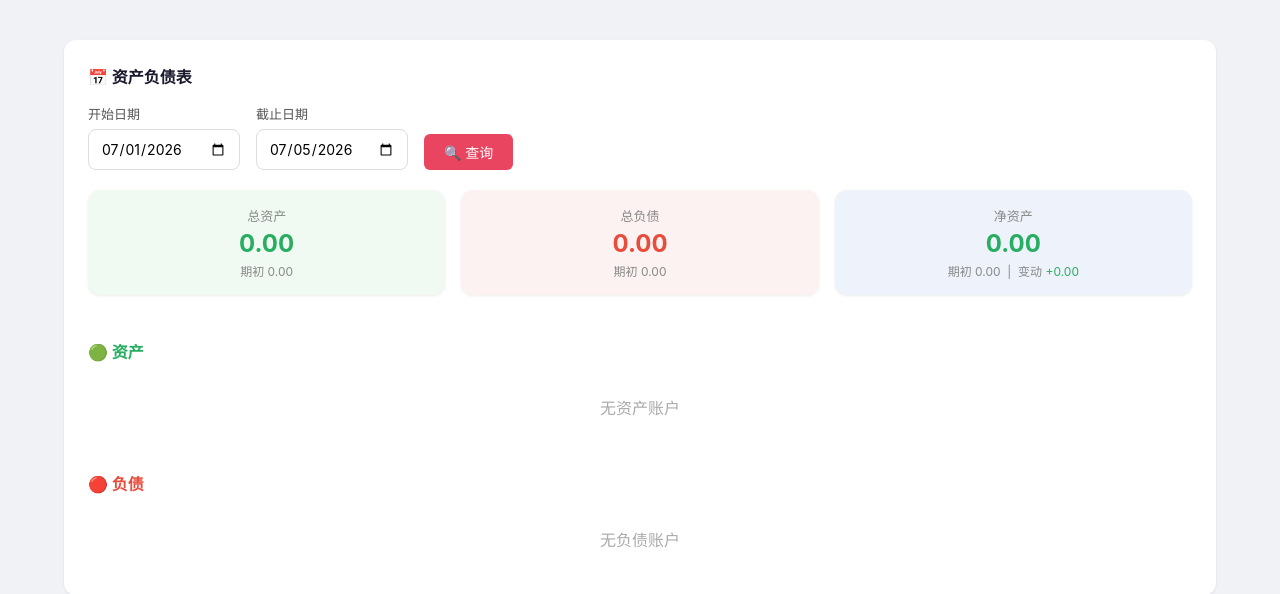
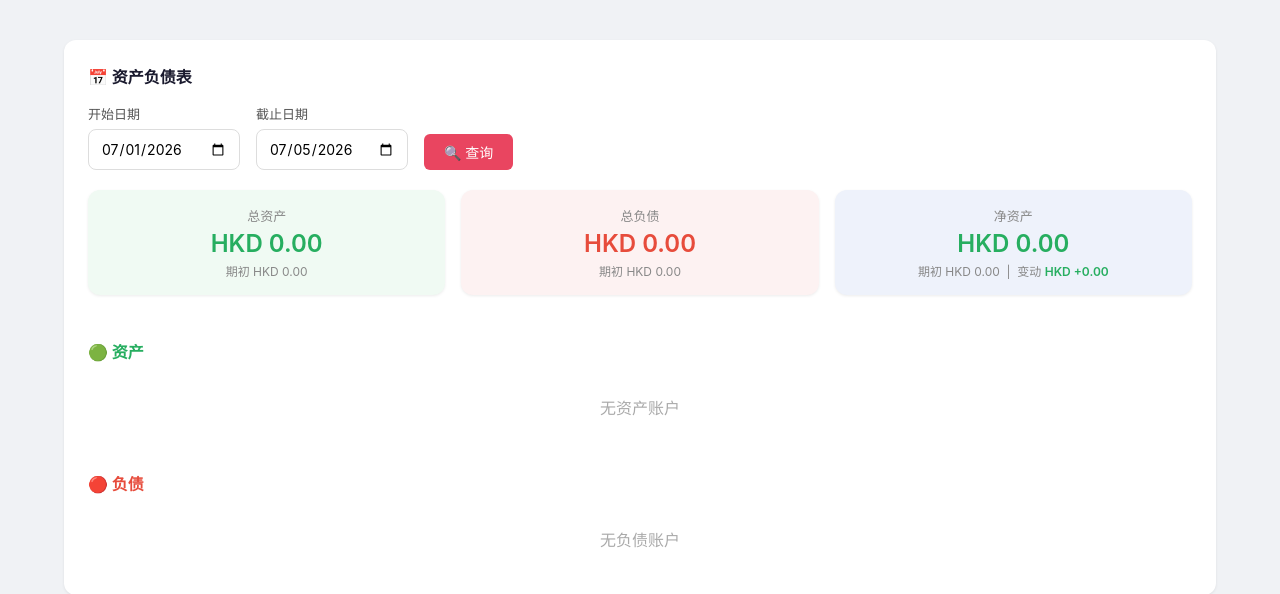
Before and after one commit to DavidAndWisteria/deepseek_ledger, a Flask app: page /accounts in a window 1280 px wide. Shown: the part 332-926 px from the top of the page. Run offline with Flask 3, Linux system fonts and the light colour scheme; a user stored in the database is signed in; tables that the repository leaves empty hold one stand-in row (values such as "Sample post"); some libraries are stand-ins or nearby versions.

Commit message:
[0.3.2] update account overview page layout

```diff
--- a/app/routes/accounts.py
+++ b/app/routes/accounts.py
@@ -190,8 +190,10 @@
             'is_closed': account.account_close_date is not None,
             '_raw_start': balance_start,
             '_raw_end': balance_end,
-            '_has_fx': bool(balance_end_record and balance_end_record.account_fx_currency_name),
-            '_account_fx_amount': balance_end_record.account_fx_amount if balance_end_record else None,
+            '_has_fx_start': bool(balance_start_record and balance_start_record.account_fx_currency_name),
+            '_account_fx_amount_start': balance_start_record.account_fx_amount if balance_start_record else None,
+            '_has_fx_end': bool(balance_end_record and balance_end_record.account_fx_currency_name),
+            '_account_fx_amount_end': balance_end_record.account_fx_amount if balance_end_record else None,
             '_account_fx_cost_rate': balance_end_record.account_fx_cost_rate if balance_end_record else None,
         }
 
--- a/app/templates/accounts.html
+++ b/app/templates/accounts.html
@@ -54,33 +54,33 @@
         <div style="display: grid; grid-template-columns: repeat(auto-fit, minmax(180px, 1fr)); gap: 16px; margin-bottom: 24px;">
             <div class="card" style="text-align: center; padding: 16px; background: #f0faf3;">
                 <div style="font-size: 13px; color: #888; margin-bottom: 4px;">总资产</div>
-                <div style="font-size: 24px; font-weight: 700; color: #27ae60;">
-                    {{ "%.2f"|format(balance_sheet.total_asset_end) }}
+                <div class="text-income" style="font-size: 24px;">
+                    HKD {{ balance_sheet.total_asset_end|amt }}
                 </div>
                 <div style="font-size: 12px; color: #888; margin-top: 4px;">
-                    期初 {{ "%.2f"|format(balance_sheet.total_asset_start) }}
+                    期初 HKD {{ balance_sheet.total_asset_start|amt }}
                 </div>
             </div>
             <div class="card" style="text-align: center; padding: 16px; background: #fdf2f2;">
                 <div style="font-size: 13px; color: #888; margin-bottom: 4px;">总负债</div>
-                <div style="font-size: 24px; font-weight: 700; color: #e74c3c;">
-                    {{ "%.2f"|format(balance_sheet.total_liability_end) }}
+                <div class="text-expense" style="font-size: 24px;">
+                    HKD {{ balance_sheet.total_liability_end|amt }}
                 </div>
                 <div style="font-size: 12px; color: #888; margin-top: 4px;">
-                    期初 {{ "%.2f"|format(balance_sheet.total_liability_start) }}
+                    期初 HKD {{ balance_sheet.total_liability_start|amt }}
                 </div>
             </div>
             <div class="card" style="text-align: center; padding: 16px; background: #eef2fb;">
                 <div style="font-size: 13px; color: #888; margin-bottom: 4px;">净资产</div>
-                <div style="font-size: 24px; font-weight: 700; color: {{ '#27ae60' if balance_sheet.net_worth_end >= 0 else '#e74c3c' }};">
-                    {{ "%.2f"|format(balance_sheet.net_worth_end) }}
+                <div class="{{ 'text-income' if balance_sheet.net_worth_end >= 0 else 'text-expense' }}" style="font-size: 24px;">
+                    HKD {{ balance_sheet.net_worth_end|amt }}
                 </div>
                 <div style="font-size: 12px; color: #888; margin-top: 4px;">
-                    期初 {{ "%.2f"|format(balance_sheet.net_worth_start) }}
+                    期初 HKD {{ balance_sheet.net_worth_start|amt }}
                     &nbsp;|&nbsp;
                     变动
-                    <span style="color: {{ '#27ae60' if balance_sheet.net_worth_change >= 0 else '#e74c3c' }};">
-                        {{ '%+.2f'|format(balance_sheet.net_worth_change) }}
+                    <span class="{{ 'text-income' if balance_sheet.net_worth_change >= 0 else 'text-expense' }}">
+                        HKD {{ balance_sheet.net_worth_change|amt(signed=True) }}
                     </span>
                 </div>
             </div>
@@ -137,13 +137,13 @@
                                 <strong>{{ t }}</strong>
                                 <span style="color: #999; font-size: 12px; margin-left: 6px;">({{ items|length }})</span>
                             </td>
-                            <td style="text-align: right;">{{ "%.2f"|format(type_start) }}</td>
+                            <td style="text-align: right;"><span class="text-income">HKD {{ type_start|amt }}</span></td>
                             <td style="text-align: right; color: #999; font-size: 11px;">{{ bs_pct(type_start, total_asset_start) }}</td>
-                            <td style="text-align: right;">{{ "%.2f"|format(type_end) }}</td>
+                            <td style="text-align: right;"><span class="text-income">HKD {{ type_end|amt }}</span></td>
                             <td style="text-align: right; color: #999; font-size: 11px;">{{ bs_pct(type_end, total_asset_end) }}</td>
                             <td style="text-align: right;">
-                                <span style="color: {{ '#27ae60' if type_change >= 0 else '#e74c3c' }};">
-                                    {{ '%+.2f'|format(type_change) }}
+                                <span class="{{ 'text-income' if type_change >= 0 else 'text-expense' }}">
+                                    HKD {{ type_change|amt(signed=True) }}
                                 </span>
                             </td>
                         </tr>
@@ -153,17 +153,31 @@
                                 <span style="font-size: 11px; color: #aaa;">{{ item.owner }} · {{ item.custodian }}</span>
                                 <span style="font-size: 13px;">{{ item.name }}</span>
                                 <span style="color: #999;">({{ item.currency }})</span>
-                                {% if item._has_fx and item._account_fx_amount %}
-                                <br><span style="font-size: 11px; color: #666;">外汇: {{ item.currency }} {{ "%.2f"|format(item._account_fx_amount) }}
+                                {% if item._has_fx_end and item._account_fx_amount_end %}
+                                <br><span class="text-income" style="font-size: 11px;">{{ item.currency }} {{ item._account_fx_amount_end|amt }}</span>
                                 {% endif %}
                             </td>
-                            <td style="text-align: right;">{{ "%.2f"|format(item.balance_start) }}</td>
+                            <td style="text-align: right;">
+                                {% if item._has_fx_start and item._account_fx_amount_start %}
+                                <span class="text-income">{{ item.currency }} {{ item._account_fx_amount_start|amt }}</span>
+                                <br><span style="font-size: 11px; color: #999;">HKD {{ item.balance_start|amt }}</span>
+                                {% else %}
+                                <span class="text-income">HKD {{ item.balance_start|amt }}</span>
+                                {% endif %}
+                            </td>
                             <td style="text-align: right; color: #999; font-size: 11px;">{{ bs_pct(item.balance_start, total_asset_start) }}</td>
-                            <td style="text-align: right;">{{ "%.2f"|format(item.balance_end) }}</td>
+                            <td style="text-align: right;">
+                                {% if item._has_fx_end and item._account_fx_amount_end %}
+                                <span class="text-income">{{ item.currency }} {{ item._account_fx_amount_end|amt }}</span>
+                                <br><span style="font-size: 11px; color: #999;">HKD {{ item.balance_end|amt }}</span>
+                                {% else %}
+                                <span class="text-income">HKD {{ item.balance_end|amt }}</span>
+                                {% endif %}
+                            </td>
                             <td style="text-align: right; color: #999; font-size: 11px;">{{ bs_pct(item.balance_end, total_asset_end) }}</td>
                             <td style="text-align: right;">
-                                <span style="color: {{ '#27ae60' if item.change >= 0 else '#e74c3c' }};">
-                                    {{ '%+.2f'|format(item.change) }}
+                                <span class="{{ 'text-income' if item.change >= 0 else 'text-expense' }}">
+                                    HKD {{ item.change|amt(signed=True) }}
                                 </span>
                             </td>
                         </tr>
@@ -174,12 +188,14 @@
                     <tfoot>
                         <tr style="font-weight: 700; background: #f0faf3;">
                             <td>资产合计</td>
-                            <td style="text-align: right;">{{ "%.2f"|format(total_asset_start) }}</td>
+                            <td style="text-align: right;"><span class="text-income">HKD {{ total_asset_start|amt }}</span></td>
                             <td style="text-align: right;">100%</td>
-                            <td style="text-align: right;">{{ "%.2f"|format(total_asset_end) }}</td>
+                            <td style="text-align: right;"><span class="text-income">HKD {{ total_asset_end|amt }}</span></td>
                             <td style="text-align: right;">100%</td>
                             <td style="text-align: right;">
-                                {{ '%+.2f'|format(total_asset_end - total_asset_start) }}
+                                <span class="{{ 'text-income' if (total_asset_end - total_asset_start) >= 0 else 'text-expense' }}">
+                                    HKD {{ (total_asset_end - total_asset_start)|amt(signed=True) }}
+                                </span>
                             </td>
                         </tr>
                     </tfoot>
@@ -219,13 +235,13 @@
                                 <strong>{{ t }}</strong>
                                 <span style="color: #999; font-size: 12px; margin-left: 6px;">({{ items|length }})</span>
                             </td>
-                            <td style="text-align: right;">{{ "%.2f"|format(type_start) }}</td>
+                            <td style="text-align: right;"><span class="text-expense">HKD {{ type_start|amt }}</span></td>
                             <td style="text-align: right; color: #999; font-size: 11px;">{{ bs_pct(type_start, total_liability_start) }}</td>
-                            <td style="text-align: right;">{{ "%.2f"|format(type_end) }}</td>
+                            <td style="text-align: right;"><span class="text-expense">HKD {{ type_end|amt }}</span></td>
                             <td style="text-align: right; color: #999; font-size: 11px;">{{ bs_pct(type_end, total_liability_end) }}</td>
                             <td style="text-align: right;">
-                                <span style="color: {{ '#e74c3c' if type_change > 0 else '#27ae60' }};">
-                                    {{ '%+.2f'|format(type_change) }}
+                                <span class="{{ 'text-expense' if type_change > 0 else 'text-income' }}">
+                                    HKD {{ type_change|amt(signed=True) }}
                                 </span>
                             </td>
                         </tr>
@@ -235,17 +251,31 @@
                                 <span style="font-size: 11px; color: #aaa;">{{ item.owner }} · {{ item.custodian }}</span>
                                 <span style="font-size: 13px;">{{ item.name }}</span>
                                 <span style="color: #999;">({{ item.currency }})</span>
-                                {% if item._has_fx and item._account_fx_amount %}
-                                <br><span style="font-size: 11px; color: #666;">外汇: {{ item.currency }} {{ "%.2f"|format(item._account_fx_amount) }}</span>
+                                {% if item._has_fx_end and item._account_fx_amount_end %}
+                                <br><span class="text-expense" style="font-size: 11px;">{{ item.currency }} {{ item._account_fx_amount_end|amt }}</span>
                                 {% endif %}
                             </td>
-                            <td style="text-align: right;">{{ "%.2f"|format(item.balance_start) }}</td>
+                            <td style="text-align: right;">
+                                {% if item._has_fx_start and item._account_fx_amount_start %}
+                                <span class="text-expense">{{ item.currency }} {{ item._account_fx_amount_start|amt }}</span>
+                                <br><span style="font-size: 11px; color: #999;">HKD {{ item.balance_start|amt }}</span>
+                                {% else %}
+                                <span class="text-expense">HKD {{ item.balance_start|amt }}</span>
+                                {% endif %}
+                            </td>
                             <td style="text-align: right; color: #999; font-size: 11px;">{{ bs_pct(item.balance_start, total_liability_start) }}</td>
-                            <td style="text-align: right;">{{ "%.2f"|format(item.balance_end) }}</td>
+                            <td style="text-align: right;">
+                                {% if item._has_fx_end and item._account_fx_amount_end %}
+                                <span class="text-expense">{{ item.currency }} {{ item._account_fx_amount_end|amt }}</span>
+                                <br><span style="font-size: 11px; color: #999;">HKD {{ item.balance_end|amt }}</span>
+                                {% else %}
+                                <span class="text-expense">HKD {{ item.balance_end|amt }}</span>
+                                {% endif %}
+                            </td>
                             <td style="text-align: right; color: #999; font-size: 11px;">{{ bs_pct(item.balance_end, total_liability_end) }}</td>
                             <td style="text-align: right;">
-                                <span style="color: {{ '#e74c3c' if item.change > 0 else '#27ae60' }};">
-                                    {{ '%+.2f'|format(item.change) }}
+                                <span class="{{ 'text-expense' if item.change > 0 else 'text-income' }}">
+                                    HKD {{ item.change|amt(signed=True) }}
                                 </span>
                             </td>
                         </tr>
@@ -256,12 +286,14 @@
                     <tfoot>
                         <tr style="font-weight: 700; background: #fdf2f2;">
                             <td>负债合计</td>
-                            <td style="text-align: right;">{{ "%.2f"|format(total_liability_start) }}</td>
+                            <td style="text-align: right;"><span class="text-expense">HKD {{ total_liability_start|amt }}</span></td>
                             <td style="text-align: right;">100%</td>
-                            <td style="text-align: right;">{{ "%.2f"|format(total_liability_end) }}</td>
+                            <td style="text-align: right;"><span class="text-expense">HKD {{ total_liability_end|amt }}</span></td>
                             <td style="text-align: right;">100%</td>
                             <td style="text-align: right;">
-                                {{ '%+.2f'|format(total_liability_end - total_liability_start) }}
+                                <span class="{{ 'text-expense' if (total_liability_end - total_liability_start) > 0 else 'text-income' }}">
+                                    HKD {{ (total_liability_end - total_liability_start)|amt(signed=True) }}
+                                </span>
                             </td>
                         </tr>
                     </tfoot>
```
Also changed, not shown: app/__init__.py (+9 -0 lines), app/templates/dashboard.html (+11 -11 lines).
